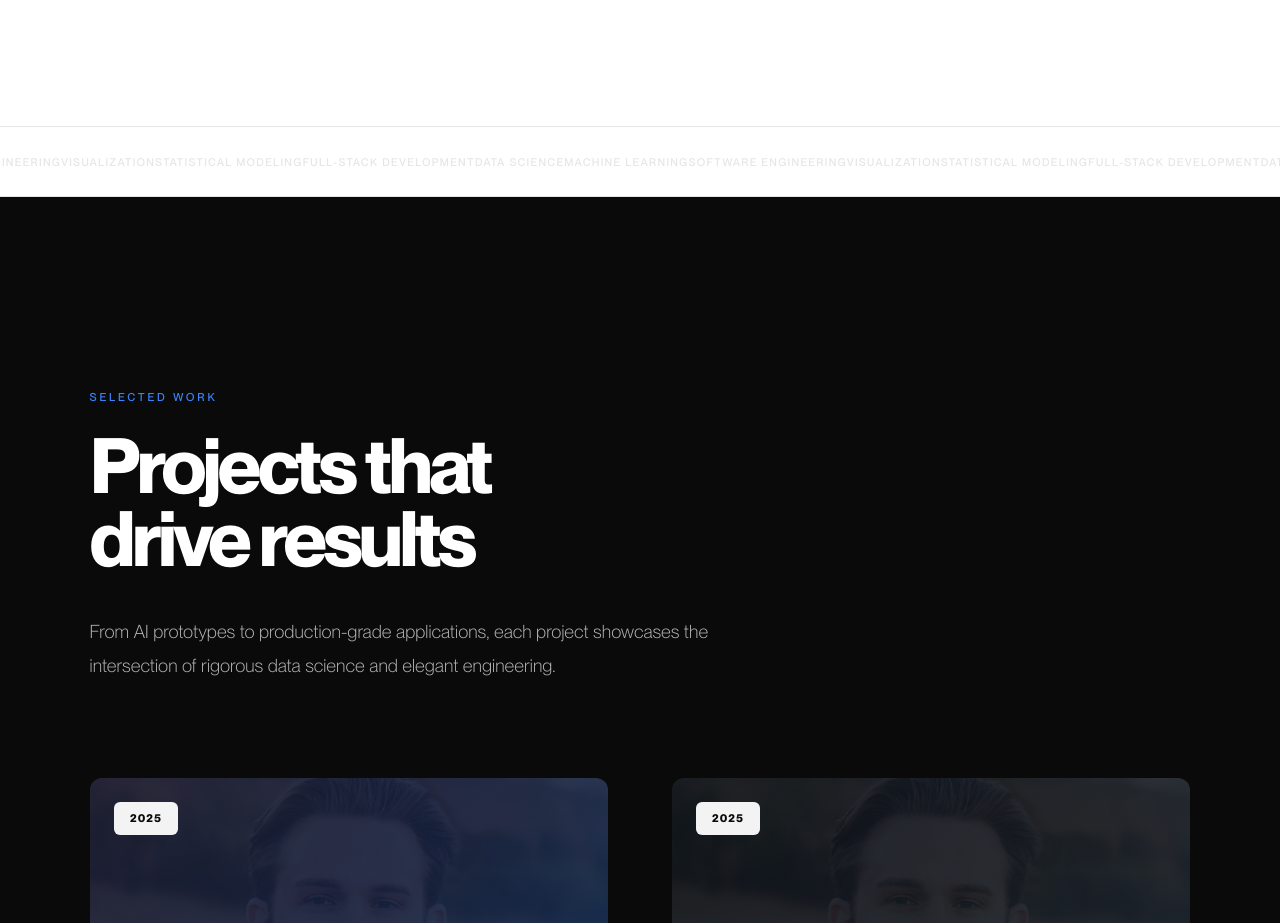
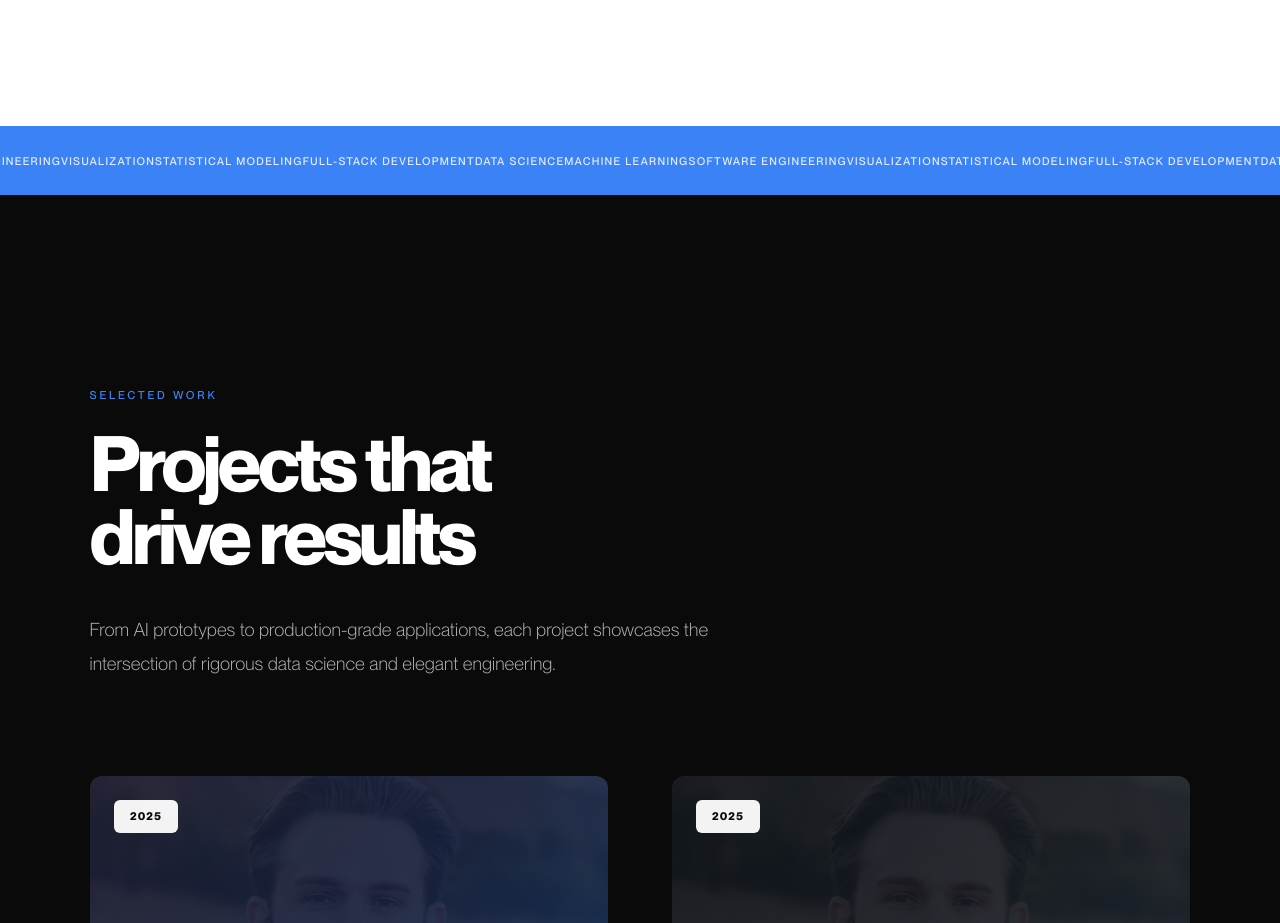
Before and after one commit to tylerdial1818/tyler-portfolio-website, a Next.js app: page / in a window 1280 px wide. Shown: the part 1380-2303 px from the top of the page. Built offline with nearby package versions, Linux system fonts and the light colour scheme.

Commit message:
changed banner

```diff
--- a/src/components/Marquee.tsx
+++ b/src/components/Marquee.tsx
@@ -12,8 +12,7 @@ export default function Marquee({ items, speed = 35 }: MarqueeProps) {
     <div
       className="overflow-hidden"
       style={{
-        borderTop: "1px solid var(--rule)",
-        borderBottom: "1px solid var(--rule)",
+        background: "var(--accent)",
         padding: "1.4rem 0",
       }}
     >
@@ -23,7 +22,7 @@ export default function Marquee({ items, speed = 35 }: MarqueeProps) {
           animation: `marquee ${speed}s linear infinite`,
           fontSize: "0.68rem",
           letterSpacing: "0.12em",
-          color: "rgba(10,10,10,0.1)",
+          color: "rgba(255,255,255,0.85)",
         }}
       >
         {repeated.map((t, i) => (
```
Also changed, not shown: 1 other file (tests, documents, lock files or other folders).
